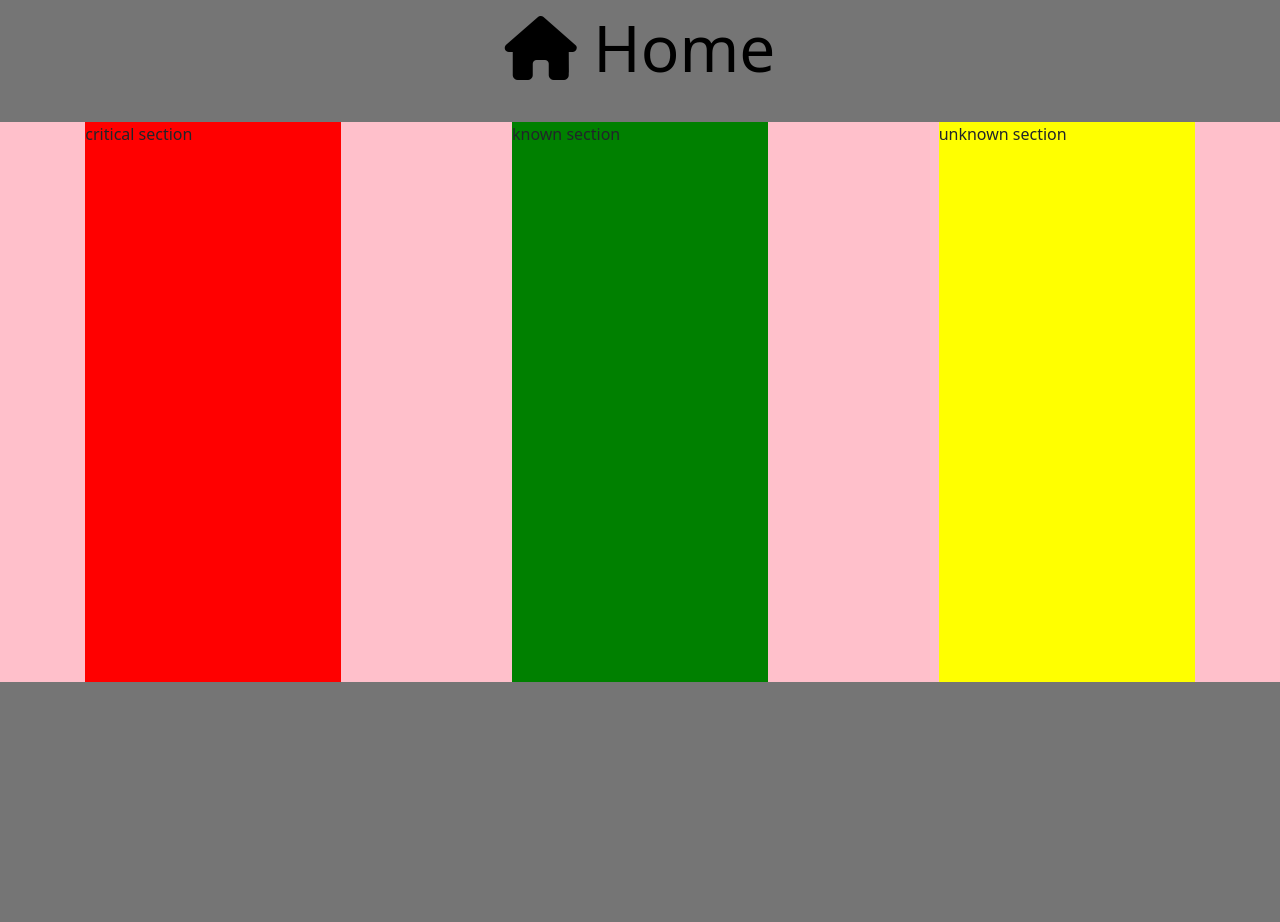
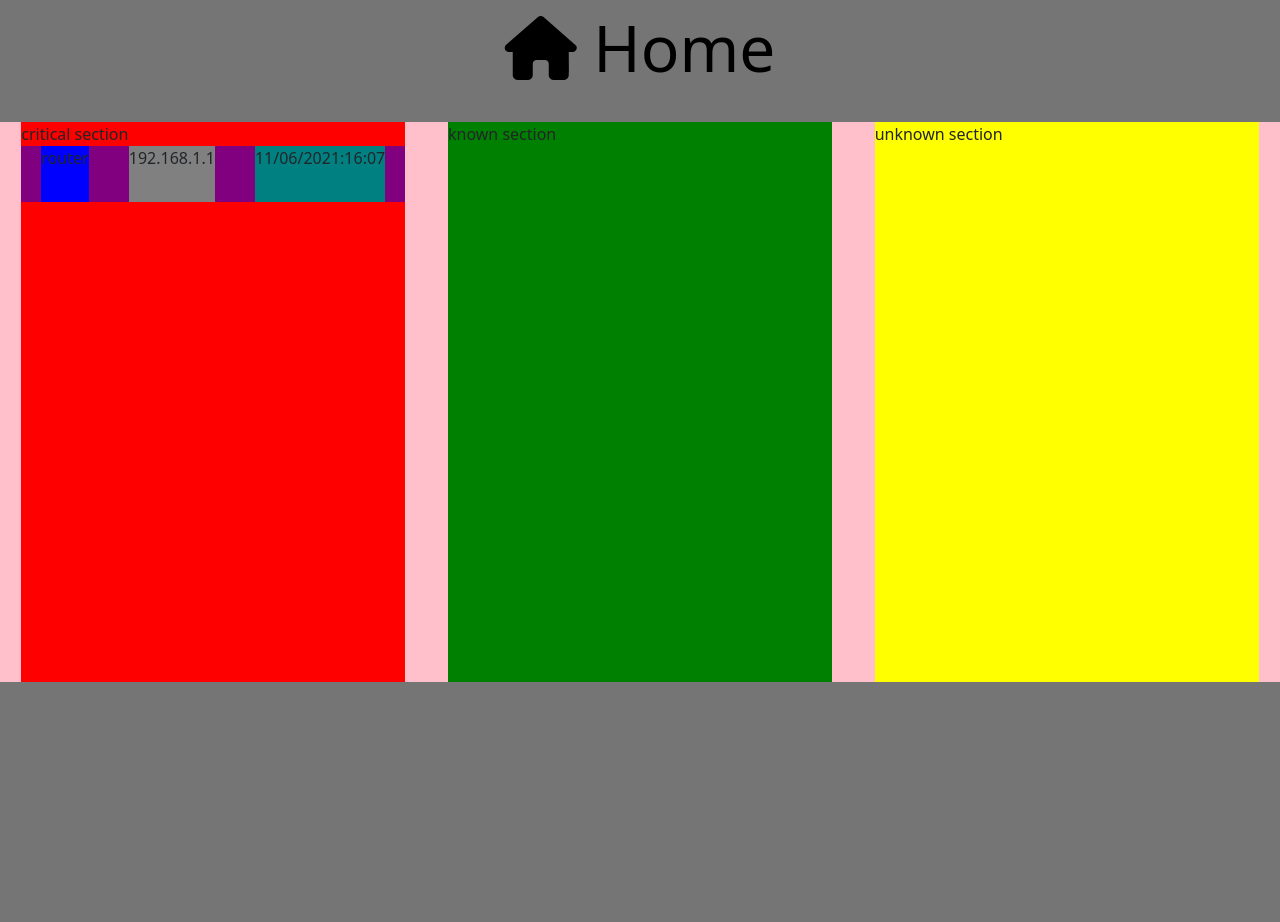
Before and after one commit to joeyagreco/NeMo, a Flask app: page / in a window 1280 px wide. Shown: the part 80-1002 px from the top of the page. Run offline with Flask 2, Linux system fonts and the light colour scheme; some libraries are stand-ins or nearby versions.

Commit message:
added some dummy data and basic styling

```diff
--- /dev/null
+++ b/static/css/homePage/macros/deviceMacro.css
@@ -0,0 +1,20 @@
+.device {
+    width: 100%;
+    height: 10%;
+    display: flex;
+    flex-direction: row;
+    justify-content: space-around;
+    background-color: purple;
+}
+
+.deviceName {
+    background-color: blue;
+}
+
+.ipAddress {
+    background-color: grey;
+}
+
+.lastAliveTimestamp {
+    background-color: teal;
+}
--- a/static/css/homePage/macros/deviceSectionMacro.css
+++ b/static/css/homePage/macros/deviceSectionMacro.css
@@ -1,4 +1,4 @@
 .deviceSection {
-    width: 20%;
+    width: 30%;
     height: 100%;
 }
--- a/templates/homePage/homePage.html
+++ b/templates/homePage/homePage.html
@@ -1,5 +1,6 @@
 {% extends "base.html" %}
 {% from "homePage/macros/deviceSectionMacro.html" import deviceSectionMacro %}
+{% from "homePage/macros/deviceMacro.html" import deviceMacro %}
 
 {% block head %}
 <title>NeMo</title>
@@ -17,7 +18,7 @@
 
 {% block content %}
 <div id="deviceSections">
-    {{deviceSectionMacro("criticalSection","critical section")}}
+    {{deviceSectionMacro("criticalSection","critical section", [["router", "192.168.1.1", "11/06/2021:16:07"]])}}
     {{deviceSectionMacro("knownSection","known section")}}
     {{deviceSectionMacro("unknownSection","unknown section")}}
 </div>
--- /dev/null
+++ b/templates/homePage/macros/deviceMacro.html
@@ -0,0 +1,8 @@
+{% macro deviceMacro(deviceName, ipAddress, lastAliveTimestamp) %}
+<link rel="stylesheet" href="{{ url_for('static', filename='css/homePage/macros/deviceMacro.css') }}">
+<div class="device" id="id">
+    <div class="deviceName">{{deviceName}}</div>
+    <div class="ipAddress">{{ipAddress}}</div>
+    <div class="lastAliveTimestamp">{{lastAliveTimestamp}}</div>
+</div>
+{% endmacro %}
--- a/templates/homePage/macros/deviceSectionMacro.html
+++ b/templates/homePage/macros/deviceSectionMacro.html
@@ -1,6 +1,10 @@
-{% macro deviceSectionMacro(cssId, title) %}
+{% from "homePage/macros/deviceMacro.html" import deviceMacro %}
+{% macro deviceSectionMacro(cssId, title, macroInfos) %}
 <link rel="stylesheet" href="{{ url_for('static', filename='css/homePage/macros/deviceSectionMacro.css') }}">
 <div class="deviceSection" id="{{cssId}}">
     {{title}}
+    {% for macroInfo in macroInfos %}
+    {{deviceMacro(macroInfo[0], macroInfo[1], macroInfo[2])}}
+    {% endfor %}
 </div>
 {% endmacro %}
```
